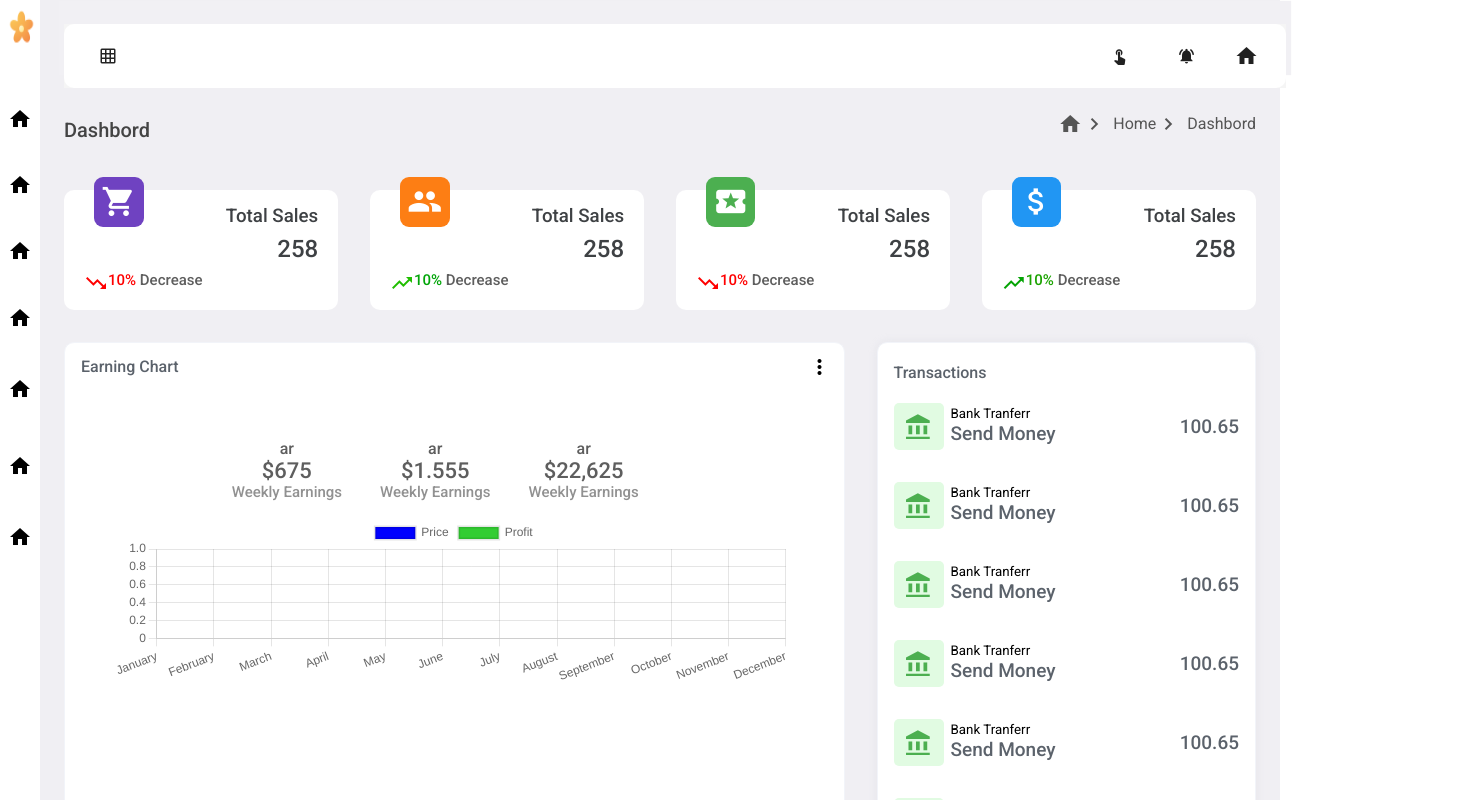
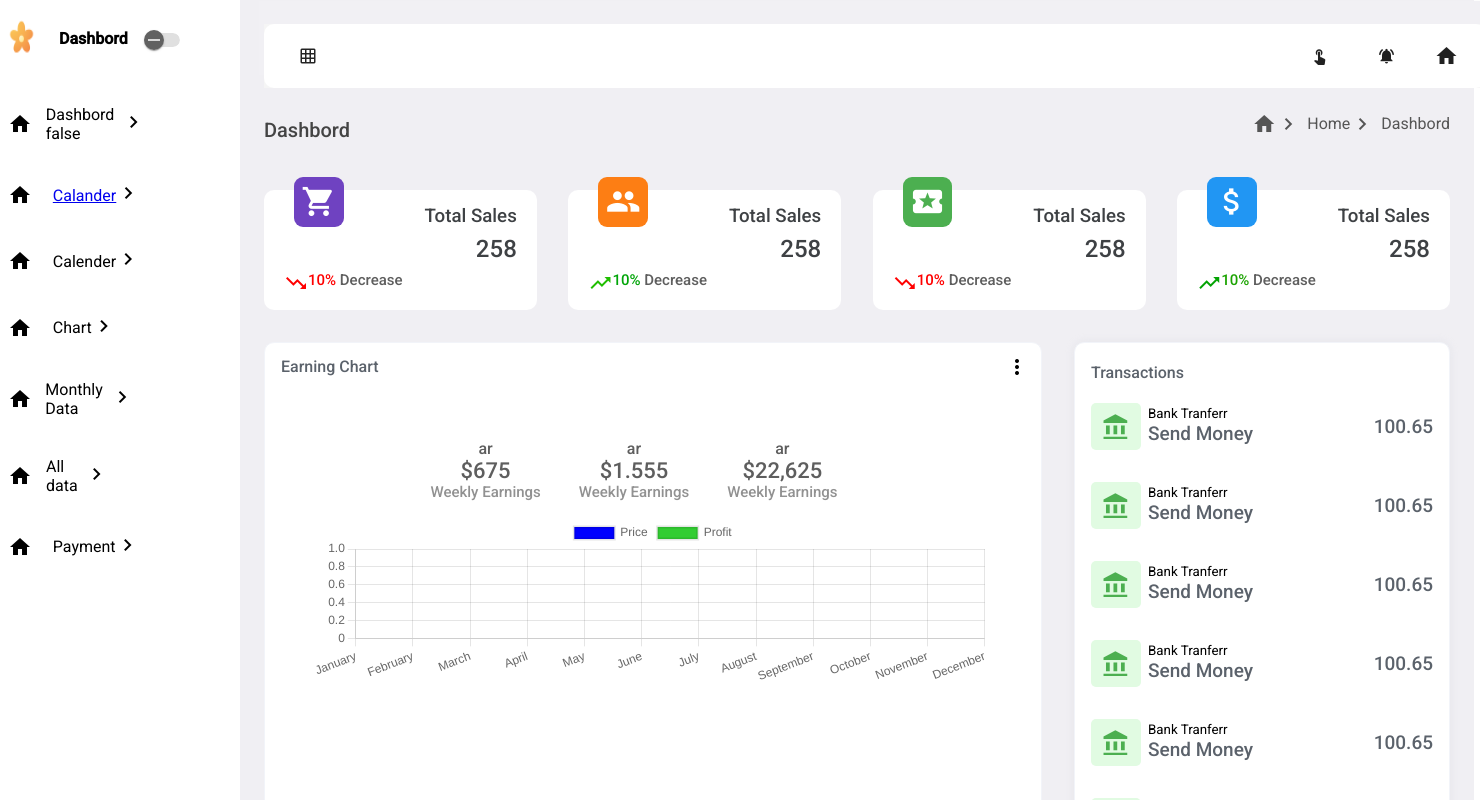
Before and after one commit to vats147/dashbord_demo, an Angular app: page / in a window 1280 px wide. Shown: the top 800 px of the page, 1480 px wide, since content can reach past the window. Built offline with nearby package versions, Linux system fonts and the light colour scheme; no server answers; what ngx-scrollbar would draw is missing.

Commit message:
toggle done

```diff
--- a/src/app/app-routing.module.ts
+++ b/src/app/app-routing.module.ts
@@ -6,8 +6,15 @@ import { Dashbord1Component } from './dashbord1/dashbord1.component';
 
 const routes: Routes = [
 
-  { path: '', component: Dashbord1Component },
-  { path: 'calender', component: CalenderComponent }
+  {
+    path: '', component: Dashbord1Component
+  },
+  {
+    path: 'calender',
+    loadChildren: () => import('./calender/calender.component').then(m => m.CalenderComponent)
+  },
+
+
 ];
 
 @NgModule({
--- a/src/app/slidebar/slidebar.component.css
+++ b/src/app/slidebar/slidebar.component.css
@@ -26,17 +26,27 @@
 
 .nav-logo {
   display: flex;
+  flex-direction: row;
+  align-items: center;
 }
 
 .nav-logo img {
   width: 27px;
   height: 38px;
+  padding-right: 1rem;
+}
+
+.nav-logo h4 {
+  padding-right: 1rem;
 }
 
 
 .all-component-link {}
 
 
+.myUlClass {
+  width: 14rem;
+}
 
 .slidebar ul {
   padding: 0rem;
@@ -74,8 +84,22 @@
 
 }
 
+
+
+.romit {
+  width: 14rem;
+
+}
+
 @media (max-width:1080px) {
   .hyMyDiv {
     display: none;
   }
 }
+
+
+
+/* Radio btn */
+.mat-mdc-radio-button~.mat-mdc-radio-button {
+  margin-left: 16px;
+}
--- a/src/app/slidebar/slidebar.component.html
+++ b/src/app/slidebar/slidebar.component.html
@@ -1,17 +1,19 @@
-<div class="hyMyDiv">
+<div class="hyMyDiv" [ngClass]="isChecked==true? 'romit' : 'myMenu'">
   <div class="myMenu">
     <div class="nav-logo">
       <a routerLink=""><img src="./assets/logo.png" alt=""></a>
       <h4 style="padding-left: .5rem;">Dashbord</h4>
+      <mat-slide-toggle [(ngModel)]="isChecked"></mat-slide-toggle>
     </div>
     <div class="all-component-link">
       <div class="slidebar">
-        <ul>
+        <ul [ngClass]="isChecked==true?'myUlClass':''">
           <li>
             <div class="icon-link">
               <div class="icon-one">
                 <mat-icon>home</mat-icon>
-                <span>Dashbord</span>
+                <span>Dashbord {{isChecked}}</span>
+                <!-- toggel -->
               </div>
               <div class="go">
                 <mat-icon>chevron_right</mat-icon>
--- a/src/app/slidebar/slidebar.component.ts
+++ b/src/app/slidebar/slidebar.component.ts
@@ -9,5 +9,9 @@ import { Component } from '@angular/core';
 
 })
 export class SlidebarComponent {
-  showFiller = false;
+
+
+  isChecked = false;
+
+
 }
--- a/src/styles.css
+++ b/src/styles.css
@@ -9,5 +9,8 @@ body {
   margin: 0;
   font-family: Roboto, "Helvetica Neue", sans-serif;
   scroll-behavior: smooth;
+}
 
+.mat-toolbar-row{
+  width: 89%;
 }
```
Also changed, not shown: src/app/app.module.ts (+9 -6 lines).
